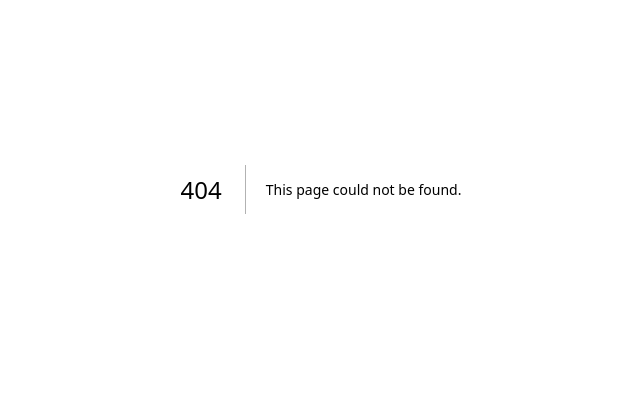
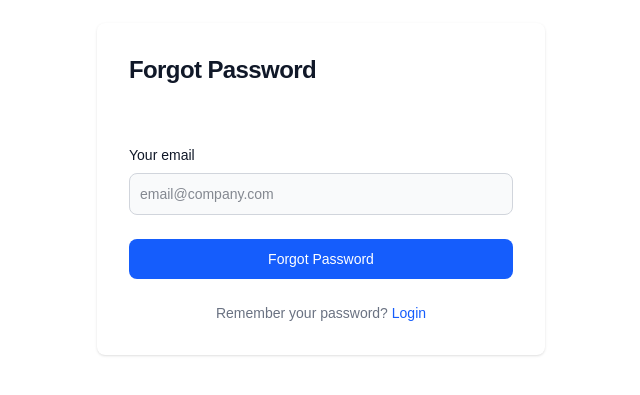
Before and after one commit to mfaridudin/nextjs-crud, a Next.js app: page /auth/forgot-password in a window 1280 px wide. Before the commit this address had no page. Shown: the part 211-606 px from the top of the page, without its empty margins (319-959 px from the left). Built offline with nearby package versions, Linux system fonts and the light colour scheme.

Commit message:
reset password

```diff
--- /dev/null
+++ b/app/auth/forgot-password/page.tsx
@@ -0,0 +1,91 @@
+"use client"
+
+import Link from "next/link"
+import { useState } from "react"
+
+export default function Page() {
+    const [email, setEmail] = useState("")
+    const [message, setMessage] = useState("")
+    const [validation, setValidation] = useState<any>({})
+
+    const forgotPassword = async (e: React.FormEvent) => {
+        e.preventDefault()
+        setMessage("")
+        setValidation({})
+
+        try {
+            const res = await fetch(
+                `${process.env.NEXT_PUBLIC_API_URL}/forgot-password?app=next`,
+                {
+                    method: "POST",
+                    headers: {
+                        "Content-Type": "application/json",
+                        "Accept": "application/json",
+                    },
+                    body: JSON.stringify({ email }),
+                }
+            )
+
+            const data = await res.json()
+
+            if (!res.ok) {
+                if (data.errors) {
+                    setValidation(data.errors)
+                }
+                return
+            }
+
+            setMessage(data.message)
+        } catch (err) {
+            console.error(err)
+        }
+    }
+
+    return (
+        <>
+            <div className="bg-gray-5">
+                <div className="flex flex-col items-center justify-center px-6 py-8 mx-auto md:h-screen lg:py-0">
+                    <div className="w-full bg-white rounded-lg shadow md:mt-0 sm:max-w-md xl:p-0">
+                        <div className="p-6 space-y-4 md:space-y-6 sm:p-8">
+                            <h1 className="text-xl font-bold leading-tight tracking-tight text-gray-900 md:text-2xl">
+                                Forgot Password
+                            </h1>
+
+                            <div className="flex justify-center items-center pb-3">
+                                {
+                                    message && (
+                                        <span className="text-green-500 text-sm justify-center text-center items-center">
+                                            {message}
+                                        </span>
+                                    )
+                                }
+                            </div>
+
+                            <form className="space-y-4 md:space-y-6" onSubmit={forgotPassword}>
+                                <div>
+                                    <label htmlFor="email" className="block mb-2 text-sm font-medium text-gray-900">Your email</label>
+                                    <input value={email} onChange={(e) => setEmail(e.target.value)} type="email" name="email" id="email" className="bg-gray-50 border border-gray-300 text-gray-900 text-sm rounded-lg focus:ring-primary-600 focus:border-primary-600 block w-full p-2.5" placeholder="email@company.com" required />
+                                    {validation.email && (
+                                        <span className="text-red-500 text-sm text-center items-center">
+                                            {validation.email}
+                                        </span>
+                                    )}
+                                </div>
+
+                                <button type="submit" className="w-full text-white bg-blue-600 hover:bg-blue-700 focus:ring-4 focus:outline-none focus:ring-blue-300 font-medium rounded-lg text-sm px-5 py-2.5 text-center">{"Forgot Password"}</button>
+
+                            </form>
+
+                            <p className="text-sm text-gray-500 mt-4 text-center">
+                                Remember your password?{" "}
+                                <Link href="/auth/login" className="text-blue-600 font-medium">
+                                    Login
+                                </Link>
+                            </p>
+                        </div>
+                    </div>
+                </div>
+            </div>
+        </>
+    )
+}
--- a/app/auth/login/page.tsx
+++ b/app/auth/login/page.tsx
@@ -59,9 +59,9 @@ export default function page() {
                                         <label htmlFor="password" className="block mb-2 text-sm font-medium text-gray-900">Password</label>
                                         <input value={password} onChange={(e) => setPassword(e.target.value)} type="password" name="password" id="password" placeholder="••••••••" className="bg-gray-50 border border-gray-300 text-gray-900 text-sm rounded-lg focus:ring-primary-600 focus:border-primary-600 block w-full p-2.5" required />
                                     </div>
-                                    {/* <div className="pt-1.5">
-                                        <Link to="/forgot-password" className="font-medium text-sm text-blue-600 hover:underline">Forgot password</Link>
-                                    </div> */}
+                                    <div className="pt-1.5">
+                                        <Link href="/auth/forgot-password" className="font-medium text-sm text-blue-600 hover:underline">Forgot password</Link>
+                                    </div>
                                 </div>
 
                                 <button type="submit" className="w-full text-white bg-blue-600 hover:bg-blue-700 focus:ring-4 focus:outline-none focus:ring-blue-300 font-medium rounded-lg text-sm px-5 py-2.5 text-center">{"Sign in an account"}</button>
--- /dev/null
+++ b/app/reset-password/[token]/page.tsx
@@ -0,0 +1,96 @@
+"use client"
+
+import { useParams, useSearchParams } from "next/navigation"
+import { useRouter } from "next/navigation";
+import { useState } from "react"
+
+export default function page() {
+    const apiUrl = process.env.NEXT_PUBLIC_API_URL;
+
+    const { token } = useParams()
+    const searchParams = useSearchParams()
+    const email = searchParams.get("email")
+
+    const [password, setPassword] = useState("")
+    const [password_confirmation, setPasswordConfirmation] = useState("")
+    const [validation, setValidation] = useState<any>({})
+    const router = useRouter()
+
+    // console.log(token, email)
+
+    async function resetPassword(e: React.FormEvent) {
+        e.preventDefault()
+        setValidation({})
+
+        const res = await fetch(`${apiUrl}/reset-password`, {
+            method: "POST",
+            headers: {
+                "Content-Type": "application/json",
+            },
+            body: JSON.stringify({
+                token,
+                email,
+                password,
+                password_confirmation,
+            }),
+        })
+
+        const data = await res.json()
+
+        if (!res.ok) {
+            setValidation({
+                general: [data.message],
+            })
+            return
+        }
+
+        alert(data.message)
+        router.push("/login")
+    }
+
+
+
+    return (
+        <>
+            <div className="bg-gray-5">
+                <div className="flex flex-col items-center justify-center px-6 py-8 mx-auto    CPU: AMD Ryzen 5 7520U with Radeon Graphics (8) @ 4.386GHz md:h-screen lg:py-0">
+                    <div className="w-full bg-white rounded-lg shadow md:mt-0 sm:max-w-md xl:p-0">
+                        <div className="p-6 space-y-4 md:space-y-6 sm:p-8">
+                            <h1 className="text-xl font-bold leading-tight tracking-tight text-gray-900 md:text-2xl">
+                                Reset Password
+                            </h1>
+                            {validation.general && (
+                                <div className="text-red-600 text-sm bg-red-50 p-2 rounded">
+                                    {validation.general[0]}
+                                </div>
+                            )}
+
+                            <form className="space-y-4 md:space-y-6" onSubmit={resetPassword}>
+                                <div>
+                                    <label htmlFor="password" className="block mb-2 text-sm font-medium text-gray-900">New Password</label>
+                                    <input value={password} onChange={(e) => setPassword(e.target.value)} type="password" name="password" id="password" placeholder="••••••••" className="bg-gray-50 border border-gray-300 text-gray-900 text-sm rounded-lg focus:ring-primary-600 focus:border-primary-600 block w-full p-2.5" required />
+                                    {
+                                        validation.password && (
+                                            <span className="text-red-500 text-sm">{validation.password[0]}</span>
+                                        )
+                                    }
+                                </div>
+                                <div>
+                                    <label htmlFor="confirm-password" className="block mb-2 text-sm font-medium text-gray-900">Confirm new password</label>
+                                    <input value={password_confirmation} onChange={(e) => setPasswordConfirmation(e.target.value)} type="password" name="confirm-password" id="confirm-password" placeholder="••••••••" className="bg-gray-50 border border-gray-300 text-gray-900 text-sm rounded-lg focus:ring-primary-600 focus:border-primary-600 block w-full p-2.5" required />
+                                    {/* {
+                                        validation.password_confirmation && (
+                                            <span className="text-red-500 text-sm">{validation.password_confirmation[0]}</span>
+                                        )
+                                    } */}
+                                </div>
+
+                                <button type="submit" className="w-full text-white bg-blue-600 hover:bg-blue-700 focus:ring-4 focus:outline-none focus:ring-blue-300 font-medium rounded-lg text-sm px-5 py-2.5 text-center">{"Reset Password"}</button>
+                            </form>
+                        </div>
+                    </div>
+                </div>
+            </div>
+        </>
+    )
+}
--- a/middleware.ts
+++ b/middleware.ts
@@ -6,7 +6,8 @@ export default withAuth(
         const isAuth = !!req.nextauth.token;
         const isLoginPage =
             req.nextUrl.pathname.startsWith("/auth/login") ||
-            req.nextUrl.pathname.startsWith("/auth/register");
+            req.nextUrl.pathname.startsWith("/auth/register") ||
+            req.nextUrl.pathname.startsWith("/auth/forgot-password");
 
         if (isAuth && isLoginPage) {
             return NextResponse.redirect(new URL("/", req.url));
@@ -25,5 +26,6 @@ export const config = {
     matcher: [
         "/auth/login",
         "/auth/register",
+        "/auth/forgot-password",
     ],
 };
```
